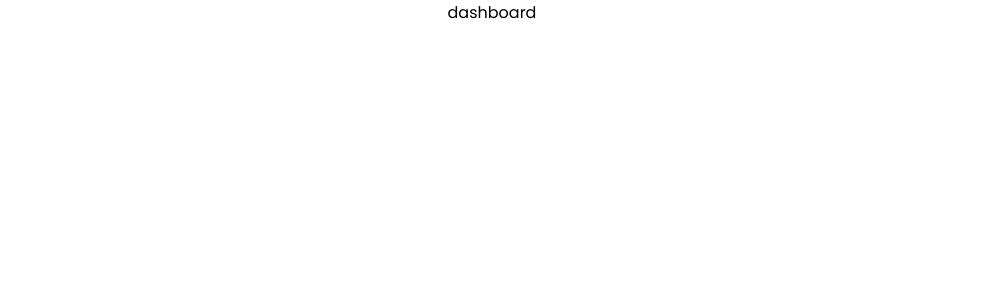
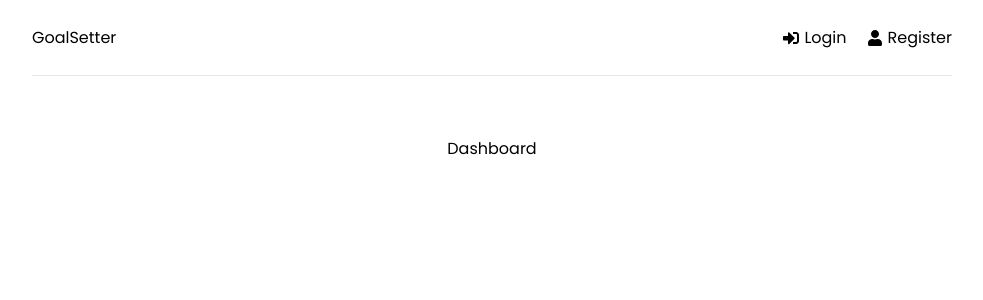
Before and after one commit to kesarbhimani/learn-react, a React (Create React App) app in the folder frontend/: page / in a window 1280 px wide. Shown: the top 300 px of the page, without its empty margins (148-1131 px from the left). Built offline with nearby package versions, Linux system fonts and the light colour scheme.

Commit message:
header and navigation

```diff
--- a/frontend/package.json
+++ b/frontend/package.json
@@ -9,6 +9,7 @@
     "@testing-library/user-event": "^14.4.3",
     "react": "^18.2.0",
     "react-dom": "^18.2.0",
+    "react-icons": "^4.7.1",
     "react-redux": "^8.0.5",
     "react-router-dom": "^6.8.1",
     "react-scripts": "5.0.1",
--- a/frontend/src/App.js
+++ b/frontend/src/App.js
@@ -2,12 +2,14 @@
 import Dashboard from './pages/Dashboard';
 import Login from './pages/Login';
 import Register from './pages/Register';
+import Header from './components/Header';
 
 function App() {
   return (
     <>
       <Router>
         <div className='container'>
+          <Header />
           <Routes>
             <Route path='/' element={<Dashboard />}></Route>
             <Route path='/login' element={<Login />}></Route>
--- /dev/null
+++ b/frontend/src/components/Header.jsx
@@ -0,0 +1,26 @@
+import {FaSignInAlt, FaSignOutAlt, FaUser} from 'react-icons/fa'
+import { Link } from 'react-router-dom'
+
+function header() {
+  return (
+    <header className='header'>
+        <div className='logo'>
+            <Link to="/">GoalSetter</Link>
+        </div>
+        <ul>
+            <li>
+                <Link to="/login">
+                    <FaSignInAlt />Login
+                </Link>
+            </li>
+            <li>
+                <Link to="/register">
+                    <FaUser />Register
+                </Link>
+            </li>
+        </ul>
+    </header>
+  )
+}
+
+export default header
--- a/frontend/src/pages/Dashboard.jsx
+++ b/frontend/src/pages/Dashboard.jsx
@@ -1,5 +1,5 @@
 function dashboard() {
-  return <div>dashboard</div>
+  return <div>Dashboard</div>
 }
 
 export default dashboard
```
Also changed, not shown: 1 other file (tests, documents, lock files or other folders).
